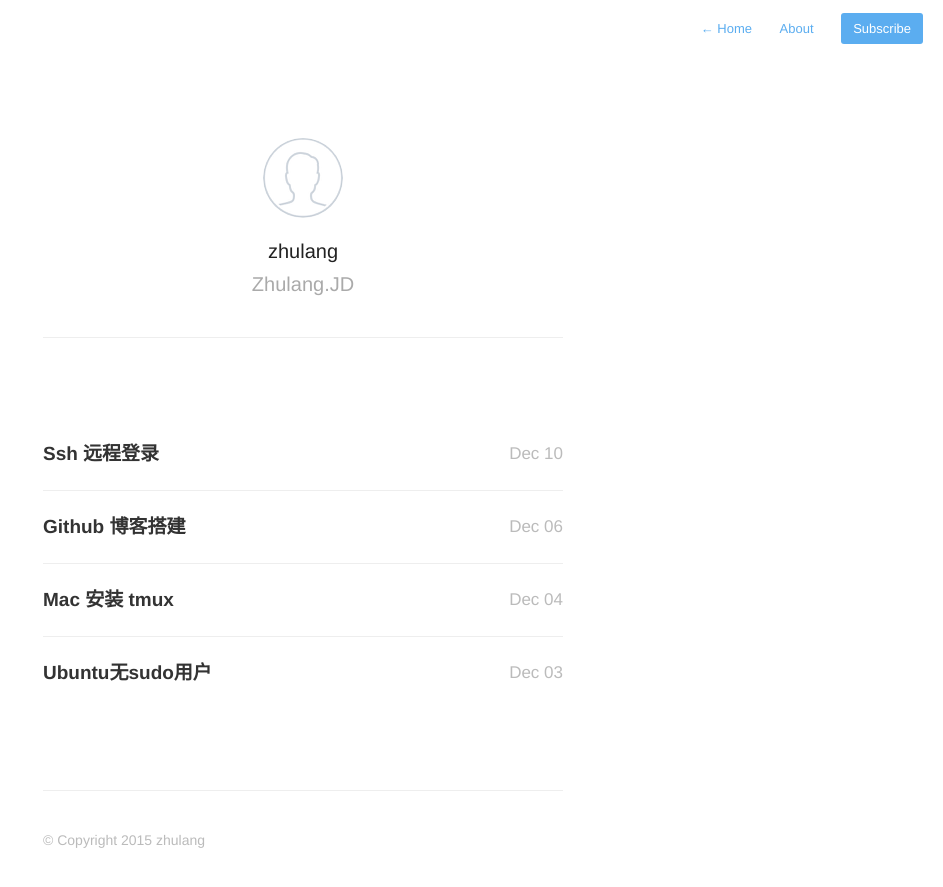
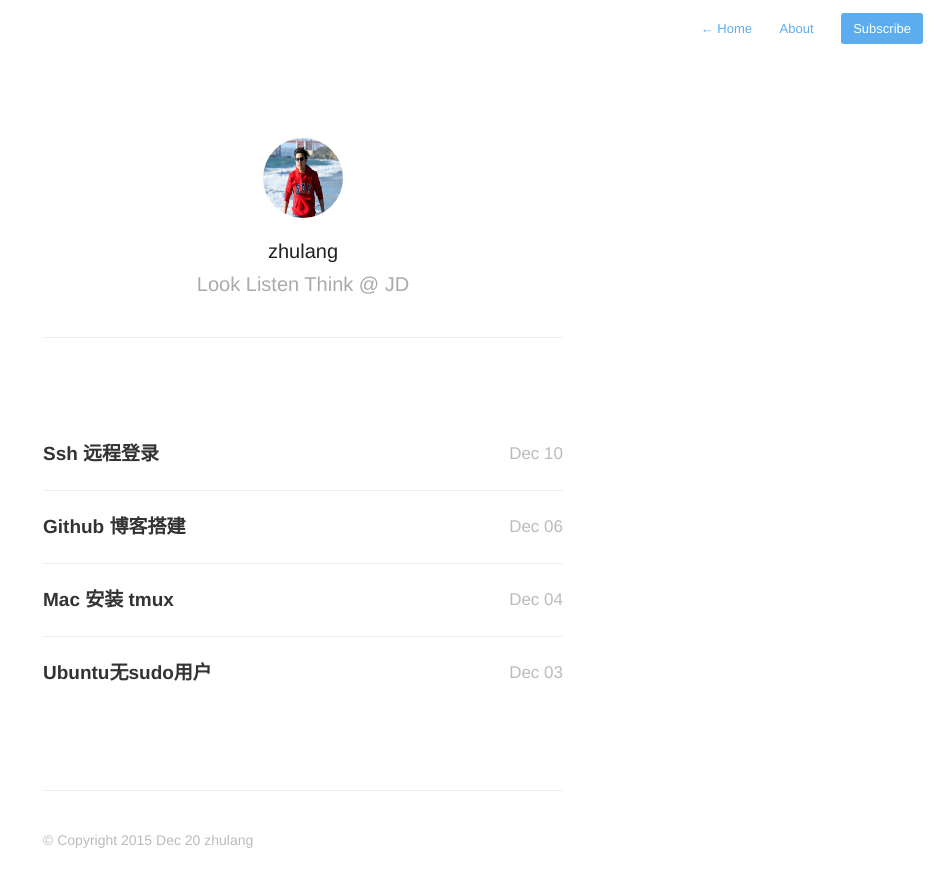
Before and after one commit to tibelf/tibelf.github.io, a Jekyll site: the page built from index.html, in a window 1280 px wide. Shown: the top 887 px of the page, without its empty margins (337-1280 px from the left). Built offline with Jekyll 4.4.1, drawn with Linux system fonts in a browser that asks for light colours; nearby versions of some CDN libraries; Markdown is read by kramdown in place of the engine named in the settings; the list of posts is cut into pages by our own code.

Commit message:
change profile

```diff
--- a/_config.yml
+++ b/_config.yml
@@ -1,5 +1,5 @@
 name: zhulang technology blog
-description: Zhulang.JD
+description: Look Listen Think @ JD
 meta_description: "Your New Technology Site, Blogging about stuffs"
 
 aboutPage: true
@@ -12,8 +12,8 @@ paginate: 20
 baseurl: /
 domain_name: 'http://tibelf.github.io'
 google_analytics: 'UA-XXXXXXXX-X'
-disqus: false
-disqus_shortname: 'your-disqus-shortname'
+disqus: true
+disqus_shortname: 'tibelf'
 
 # Details for the RSS feed generator
 url:            'http://tibelf.github.io'
--- a/_includes/footer.html
+++ b/_includes/footer.html
@@ -1,3 +1,3 @@
 <footer id="footer">
-    <p class="small">© Copyright {{ site.time | date: '%Y' }} {{ site.author }}</p>
+    <p class="small">© Copyright {{ site.time | date: '%Y %b %d' }} {{ site.author }}</p>
 </footer>
--- a/_includes/profile.html
+++ b/_includes/profile.html
@@ -3,10 +3,10 @@
         <header id="header">
         {% if site.aboutPage %}
             <a href="{{ site.baseurl }}about">
-                <img id="avatar" class="2x" src="{{ site.baseurl }}assets/images/avatar.png"/>
+                <img id="avatar" class="2x" src="{{ site.baseurl }}assets/images/zhulang-profile.png"/>
             </a>
         {% else %}
-            <img id="avatar" class="2x" src="{{ site.baseurl }}assets/images/avatar.png"/>
+            <img id="avatar" class="2x" src="{{ site.baseurl }}assets/images/zhulang-profile.png"/>
         {% endif %}
             <h1>{{ site.author }}</h1>
             <h2>{{ site.description }}</h2>
```
Also changed, not shown: assets/images/zhulang-profile.png (added), 4 other files.
